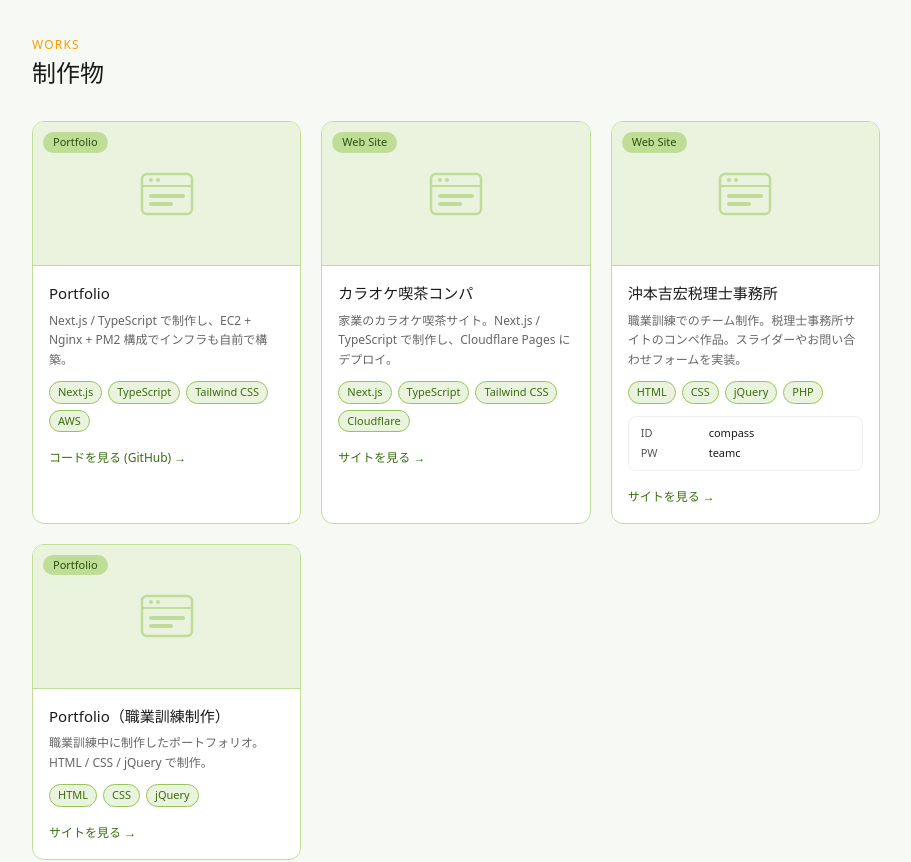
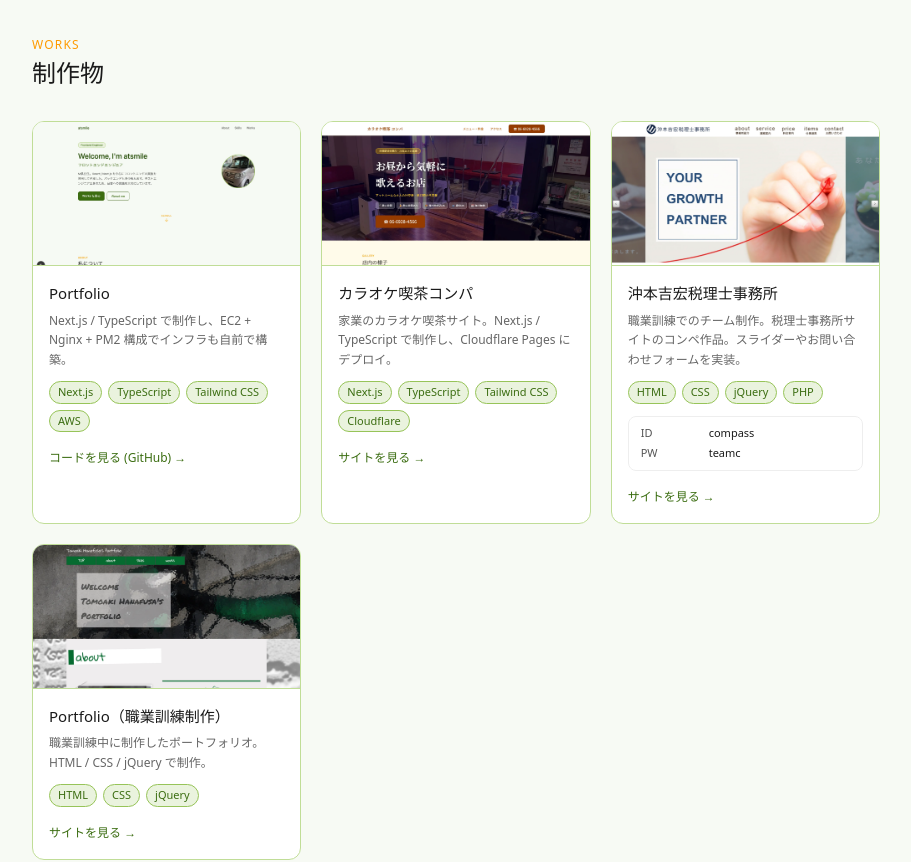
Before and after one commit to atsmile/portfolio, a Next.js app: page / in a window 1280 px wide. Shown: the part 2220-3082 px from the top of the page, without its empty margins (184-1095 px from the left). Built offline with nearby package versions, Linux system fonts and the light colour scheme.

Commit message:
fix: imgタグ → next/image に移行

```diff
--- a/src/components/ui/WorkCard.tsx
+++ b/src/components/ui/WorkCard.tsx
@@ -20,7 +20,7 @@ export default function WorkCard({
         <span className="absolute top-2.5 left-2.5 text-[11px] font-medium bg-green-200 text-green-600 px-2.5 py-0.5 rounded-full">
           {category}
         </span>
-        {!image ? (
+        {image ? (
           <Image
             src={image}
             alt={title}
@@ -28,7 +28,6 @@ export default function WorkCard({
             style={{ objectFit: "cover", objectPosition: "top" }}
           />
         ) : (
-          // eslint-disable-next-line @next/next/no-img-element
           <Image
             src="/images/work-placeholder.svg"
             alt=""
```
